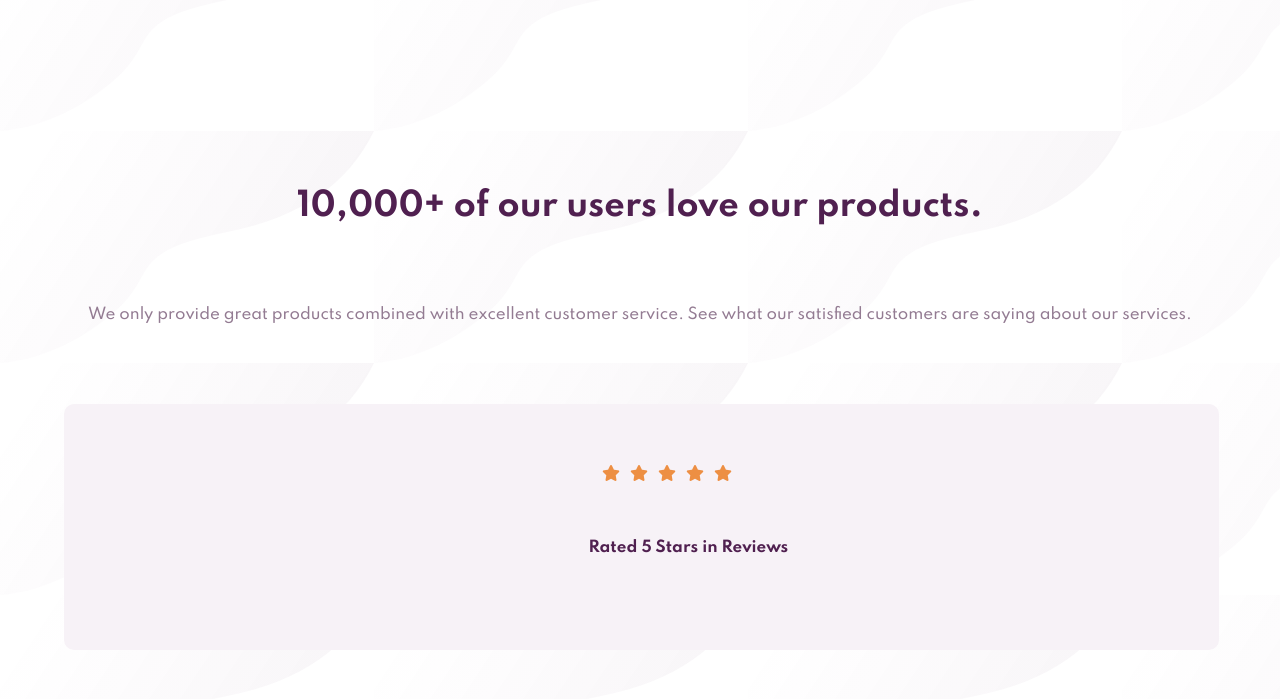
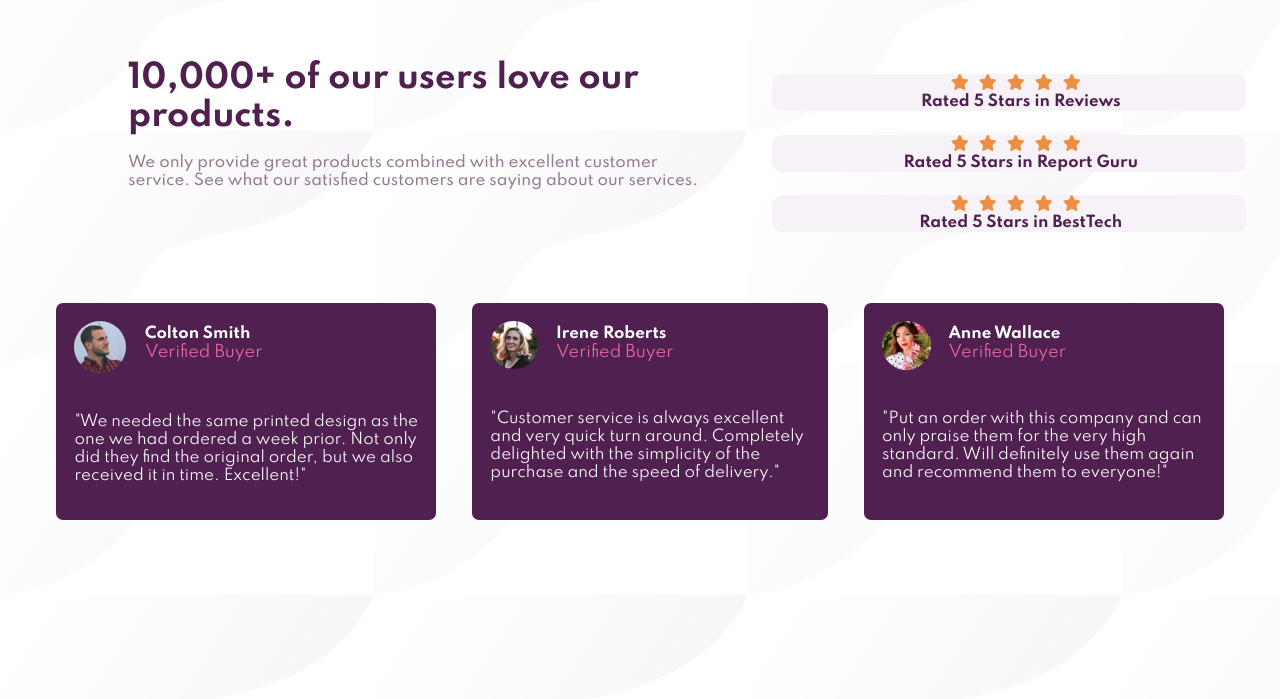
Before and after one commit to ferrucci-je/Plantilla-frontend-mentor, a plain HTML site: page index.html in a window 1280 px wide. Shown: the part 101-800 px from the top of the page. Drawn offline with Linux system fonts and the light colour scheme.

Commit message:
Proyecto I - Frontend Mentor

```diff
--- a/scss/_partials/_media.scss
+++ b/scss/_partials/_media.scss
@@ -0,0 +1,57 @@
+@media screen and (min-width: 768px) {
+    header {
+
+        width: 50%;
+        display: inline-flex;
+        flex-wrap: wrap;
+        align-content: flex-start;
+        h1, p {
+            margin-left: 10% ;
+            text-align: left;
+        }
+        h1 {
+            padding-bottom: 3%;
+        }
+        p {
+            padding-top: 0%;
+        }
+    }
+
+/*  Comienza Sección Raiting */
+    .raiting {
+        width: 37%;
+        display: inline-flex;
+        justify-content: flex-end;
+        flex-direction: column;
+        margin-left: 0%;
+        .star {
+            width: 100%;
+            padding-bottom: 0%;
+            padding-top: 0%;
+            p {
+            padding-left: 10%;
+            padding-right: 10%;
+            margin-bottom: 0%;
+            padding-top: 0%;
+            text-align: center;
+        }
+    }
+}
+
+    .comments {
+        display: flex;
+        flex-direction: row;
+        .buyers {
+            margin-left: 1.5%;
+            padding-left: 1.5%;
+            padding-top: 1.5%;
+            margin-right: 1.5%;
+            padding-right: 1.5%;
+            margin-bottom: 20%;
+            border-radius: 7px;
+        }
+        .buyers:last-child{
+            margin-bottom: 20%;
+        }
+    }
+}
--- a/scss/styles.scss
+++ b/scss/styles.scss
@@ -1,4 +1,4 @@
-@import "./_partials/colors", "./_partials/header", "./_partials/raiting", "./_partials/comments";
+@import "./_partials/colors", "./_partials/header", "./_partials/raiting", "./_partials/comments", "./_partials/media";
 
 html {
     scroll-behavior: smooth;
```
Also changed, not shown: scss/styles.css, 1 other file.
